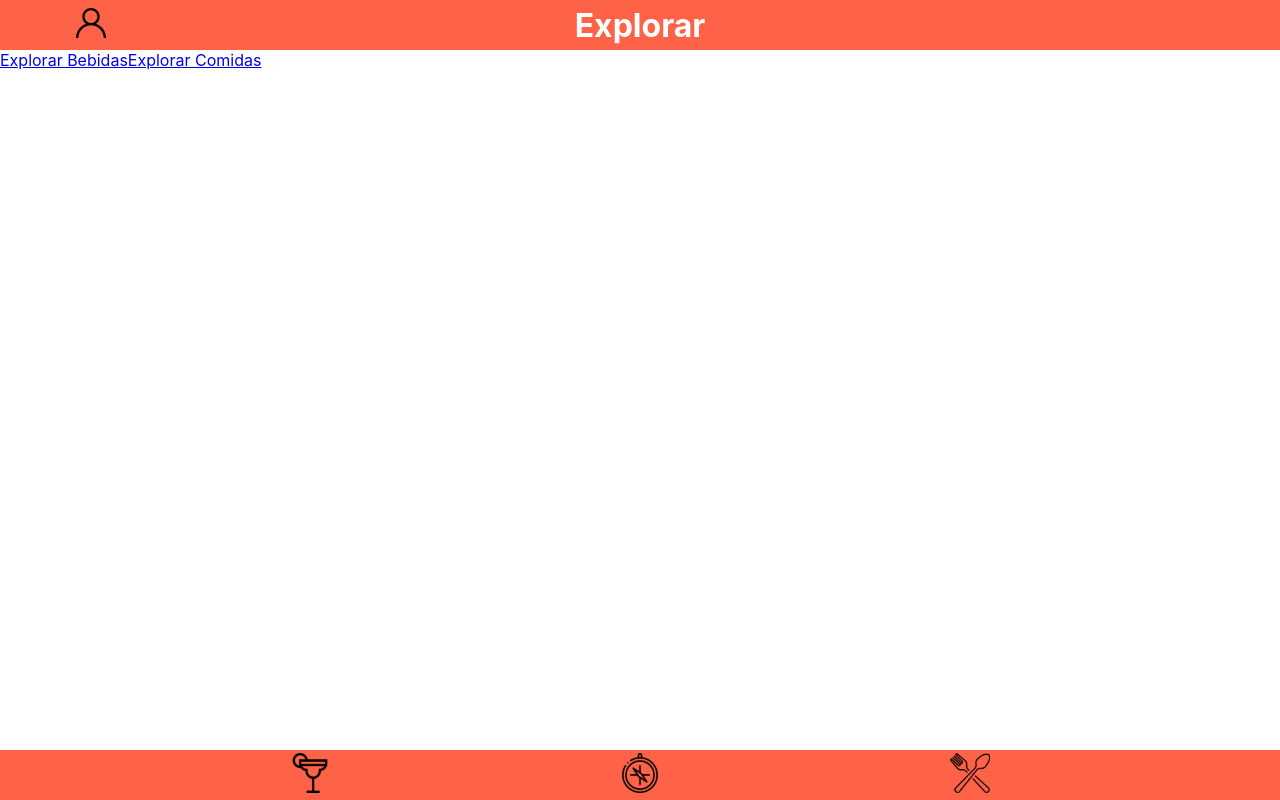
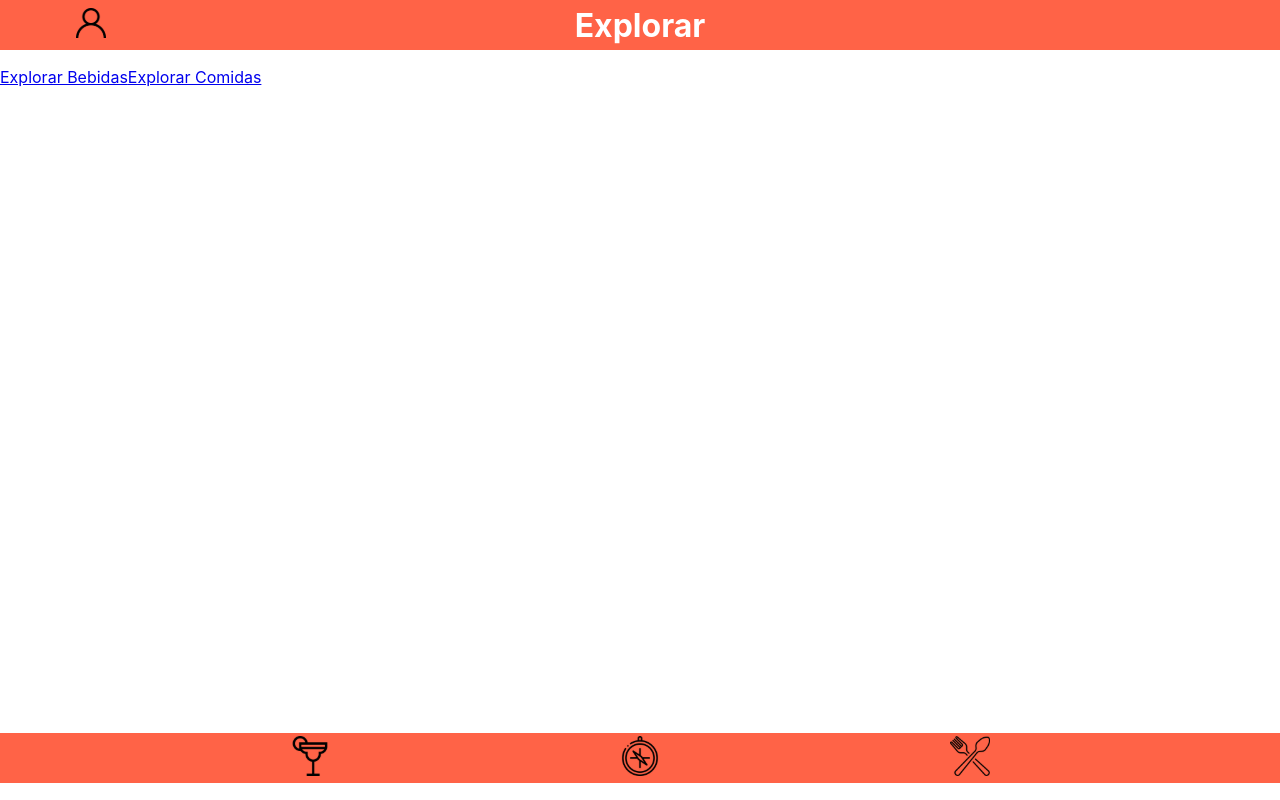
Before and after one commit to MuriloGon/projects-at-trybe, a React (Create React App) app: page /explorar in a window 1280 px wide. Built offline with nearby package versions, Linux system fonts and the light colour scheme.

Commit message:
feat(footer-styles): :lipstick: fix ui/datatestid

```diff
--- a/src/Components/Footer.jsx
+++ b/src/Components/Footer.jsx
@@ -5,9 +5,12 @@ import drinkIcon from '../images/drinkIcon.svg';
 import exploreIcon from '../images/exploreIcon.svg';
 import mealIcon from '../images/mealIcon.svg';
 
+const footerSty = { position: 'fixed', bottom: 0 };
+
 function Footer() {
   return (
-    <FooterStl data-testid="footer">
+    <FooterStl>
+      <footer data-testid="footer" style={ footerSty } />
       <Link to="/bebidas">
         <img
           src={ drinkIcon }
--- a/src/styles/menuWrapperStyles.js
+++ b/src/styles/menuWrapperStyles.js
@@ -1,8 +1,8 @@
 import styled from 'styled-components';
 
 export const MenuWrapper = styled.div` /* Container */
-  display: flex;
-  flex-flow: nowrap column;
+  display: grid;
+  grid-template-rows: 1fr 10fr 1fr;
   height: 100vh;
   width: 100vw;
 `;
```
